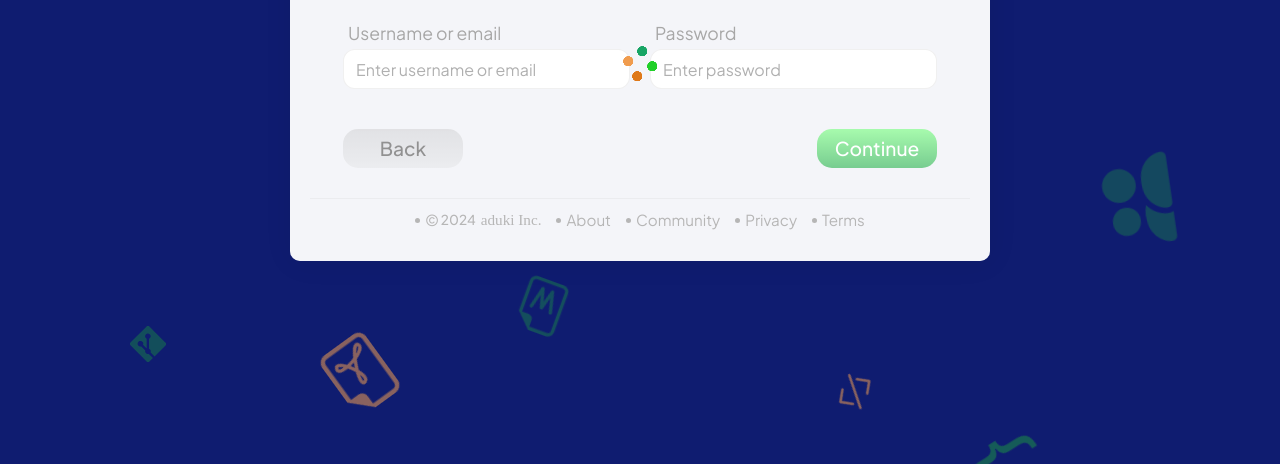
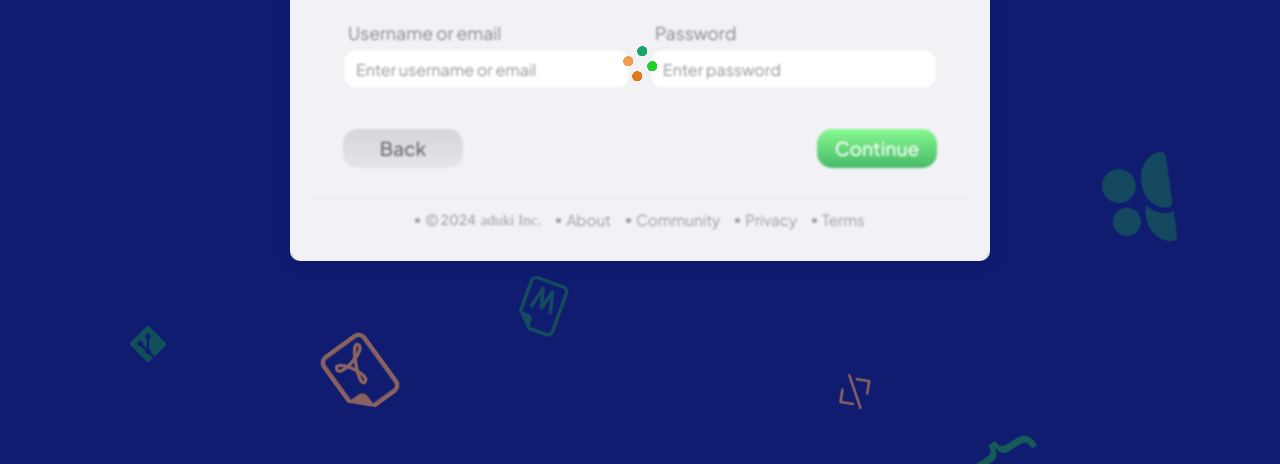
Before and after one commit to fescii/colink-web, a plain HTML site: page index.html in a window 1280 px wide. Shown: the part 336-800 px from the top of the page. Drawn offline with Linux system fonts and the light colour scheme; a script that the page names is missing.

Commit message:
Logon: Entry A04

```diff
--- a/css/style.css
+++ b/css/style.css
@@ -841,7 +841,9 @@ section.logon .logon-container > .footer > li a.copyright .year {
   bottom: 0;
   right: 0;
   z-index: 5;
-  background-color: #ffffff6c;
+  background-color: #ffffff38;
+  backdrop-filter: blur(1px);
+  -webkit-backdrop-filter: blur(1px);
   display: flex;
   align-items: center;
   justify-content: center;
```
